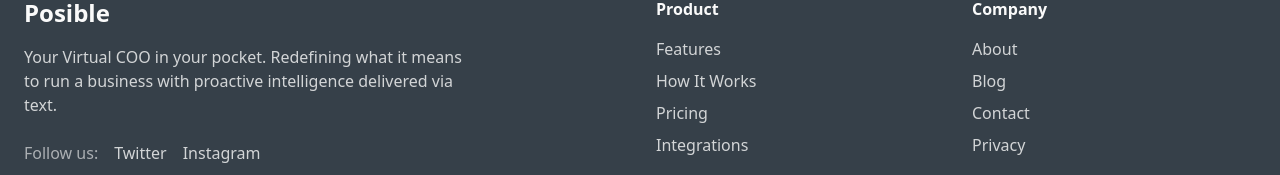
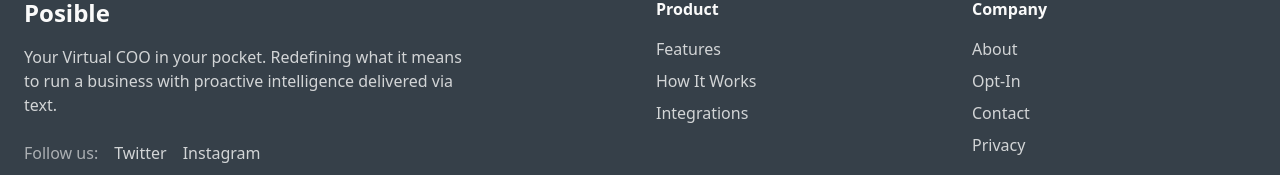
Before and after one commit to Lars-2/go-posible-faster, a React (Vite) app: page /privacy in a window 1280 px wide. Shown: the part 4132-4307 px from the top of the page. Built offline with nearby package versions, Linux system fonts and the light colour scheme.

Commit message:
Update footer links

```diff
--- a/src/components/Footer.tsx
+++ b/src/components/Footer.tsx
@@ -38,7 +38,6 @@ const Footer = () => {
               <ul className="space-y-2 text-background/80">
                 <li><a href="#features" className="hover:text-background transition-colors">Features</a></li>
                 <li><a href="#how-it-works" className="hover:text-background transition-colors">How It Works</a></li>
-                <li><a href="#" className="hover:text-background transition-colors">Pricing</a></li>
                 <li><a href="#" className="hover:text-background transition-colors">Integrations</a></li>
               </ul>
             </div>
@@ -47,7 +46,7 @@ const Footer = () => {
               <h3 className="font-semibold mb-4">Company</h3>
               <ul className="space-y-2 text-background/80">
                 <li><a href="#vision" className="hover:text-background transition-colors">About</a></li>
-                <li><a href="#" className="hover:text-background transition-colors">Blog</a></li>
+                <li><a href="/opt-in" className="hover:text-background transition-colors">Opt-In</a></li>
                 <li><a href="#" className="hover:text-background transition-colors">Contact</a></li>
                 <li><a href="/privacy" className="hover:text-background transition-colors">Privacy</a></li>
               </ul>
```
